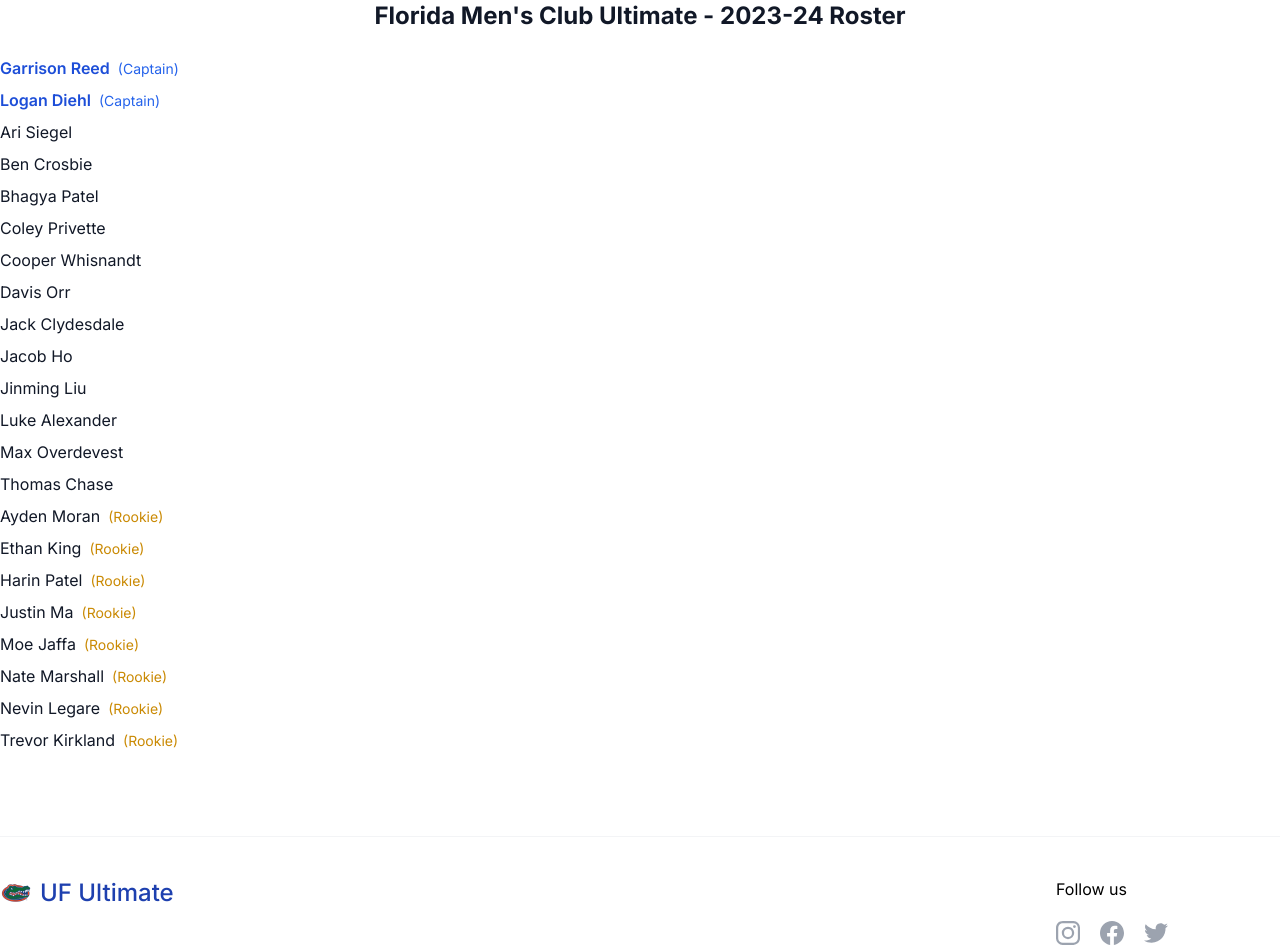
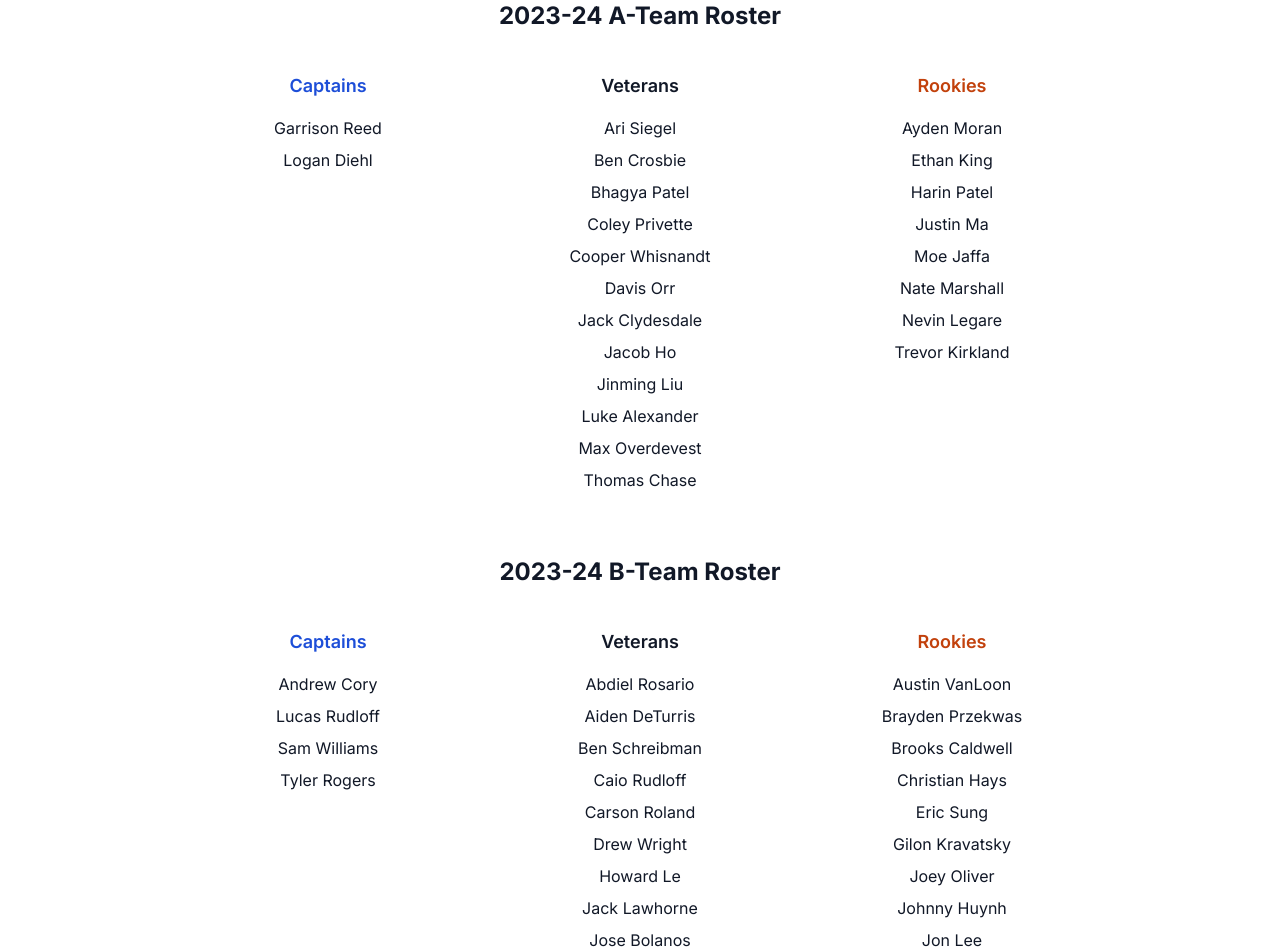
Before and after one commit to aymo16/uf-ultimate-site, a Next.js app: page /roster in a window 1280 px wide. Shown: the part 160-1112 px from the top of the page. Built offline with nearby package versions, Linux system fonts and the light colour scheme.

Commit message:
revamp roster page

```diff
--- a/src/app/roster/page.tsx
+++ b/src/app/roster/page.tsx
@@ -1,7 +1,7 @@
 import { Container } from "@/components/Container";
 
 export default function Home() {
-  const rosterData = [
+  const A_TeamData = [
     { name: "Garrison Reed", isCaptain: true },
     { name: "Logan Diehl", isCaptain: true },
     { name: "Ari Siegel" },
@@ -26,34 +26,139 @@ export default function Home() {
     { name: "Trevor Kirkland", isRookie: true },
   ];
 
+  const B_TeamData = [
+    // Captains
+    { name: "Andrew Cory", isCaptain: true, isRookie: true },
+    { name: "Lucas Rudloff", isCaptain: true },
+    { name: "Sam Williams", isCaptain: true, isRookie: true },
+    { name: "Tyler Rogers", isCaptain: true, isRookie: true },
+
+    // Regular Players
+    { name: "Abdiel Rosario" },
+    { name: "Aiden DeTurris" },
+    { name: "Ben Schreibman" },
+    { name: "Caio Rudloff" },
+    { name: "Carson Roland" },
+    { name: "Drew Wright" },
+    { name: "Howard Le" },
+    { name: "Jack Lawhorne" },
+    { name: "Jose Bolanos" },
+    { name: "Justin Galin" },
+    { name: "Kyle Stromberg" },
+    { name: "Luke Gutierrez" },
+    { name: "Riley Colquitt" },
+
+    // Rookies
+    { name: "Austin VanLoon", isRookie: true },
+    { name: "Brayden Przekwas", isRookie: true },
+    { name: "Brooks Caldwell", isRookie: true },
+    { name: "Christian Hays", isRookie: true },
+    { name: "Eric Sung", isRookie: true },
+    { name: "Gilon Kravatsky", isRookie: true },
+    { name: "Johnny Huynh", isRookie: true },
+    { name: "Jon Lee", isRookie: true },
+    { name: "Joey Oliver", isRookie: true },
+  ];
+
+
 
   return (
     <Container className="py-8 px-4 sm:px-6 lg:px-8">
-      <h2 className="text-2xl font-bold text-center text-gray-900 dark:text-gray-100 mb-6">
-        Florida Men's Club Ultimate - 2023-24 Roster
+      {/* A Team Section */}
+      <h2 className="text-2xl font-bold text-center text-gray-900 dark:text-gray-100 mb-10">
+        2023-24 A-Team Roster
       </h2>
-      <ul className="list-none space-y-2">
-        {rosterData.map((player) => (
-          <li
-            key={player.name}
-            className={`flex items-center text-gray-900 dark:text-gray-200`}
-          >
-            <div className="flex flex-row items-baseline gap-2">
-              <div className={`flex ${player.isCaptain ? 'font-semibold text-blue-700 dark:text-blue-300' : ''} ${player.isRookie ? '' : ''}`}>
-                {player.name}
-              </div>
-              <div className="flex flex-col text-sm">
-                {player.isCaptain && (
-                  <span className="text-blue-600 dark:text-blue-400">(Captain)</span>
-                )}
-                {player.isRookie && !player.isCaptain && (
-                  <span className="text-yellow-600 dark:text-yellow-400">(Rookie)</span>
-                )}
-              </div>
-            </div>
-          </li>
-        ))}
-      </ul>
+      <div className="flex justify-center ">
+        <div className="grid grid-cols-1 text-center max-w-4xl w-full md:grid-cols-3 gap-10">
+          <div>
+            <h3 className="font-semibold text-lg text-blue-700 mb-4">
+              Captains
+            </h3>
+            <ul className="list-none space-y-2">
+              {A_TeamData.filter(player => player.isCaptain).sort((a, b) => a.name.localeCompare(b.name)).map(player => (
+                <li key={player.name} className="text-gray-900 dark:text-gray-200">
+                  {player.name}
+                </li>
+              ))}
+            </ul>
+          </div>
+          <div>
+            <h3 className="font-semibold text-lg text-gray-900 dark:text-gray-500 mb-4">
+              Veterans
+            </h3>
+            <ul className="list-none space-y-2">
+              {A_TeamData.filter(player => !player.isCaptain && !player.isRookie).sort((a, b) => a.name.localeCompare(b.name)).map(player => (
+                <li key={player.name} className="text-gray-900 dark:text-gray-200">
+                  {player.name}
+                </li>
+              ))}
+            </ul>
+          </div>
+          <div>
+            <h3 className="font-semibold text-lg text-orange-700 mb-4">
+              Rookies
+            </h3>
+            <ul className="list-none space-y-2">
+              {A_TeamData.filter(player => player.isRookie && !player.isCaptain).sort((a, b) => a.name.localeCompare(b.name)).map(player => (
+                <li key={player.name} className="text-gray-900 dark:text-gray-200">
+                  {player.name}
+                </li>
+              ))}
+            </ul>
+          </div>
+        </div>
+      </div>
+
+
+      {/* Spacing between the sections */}
+      <div className="py-8"></div>
+
+      {/* B Team Section */}
+      <h2 className="text-2xl font-bold text-center text-gray-900 dark:text-gray-100 mb-10">
+        2023-24 B-Team Roster
+      </h2>
+      <div className="flex justify-center">
+        <div className="grid grid-cols-1 text-center max-w-4xl w-full md:grid-cols-3 gap-10">
+          <div>
+            <h3 className="font-semibold text-lg text-blue-700 mb-4">
+              Captains
+            </h3>
+            <ul className="list-none space-y-2">
+              {B_TeamData.filter(player => player.isCaptain).sort((a, b) => a.name.localeCompare(b.name)).map(player => (
+                <li key={player.name} className="text-gray-900 dark:text-gray-200">
+                  {player.name}
+                </li>
+              ))}
+            </ul>
+          </div>
+          <div>
+            <h3 className="font-semibold text-lg text-gray-900 dark:text-gray-500 mb-4">
+              Veterans
+            </h3>
+            <ul className="list-none space-y-2">
+              {B_TeamData.filter(player => !player.isCaptain && !player.isRookie).sort((a, b) => a.name.localeCompare(b.name)).map(player => (
+                <li key={player.name} className="text-gray-900 dark:text-gray-200">
+                  {player.name}
+                </li>
+              ))}
+            </ul>
+          </div>
+          <div>
+            <h3 className="font-semibold text-lg text-orange-700 mb-4">
+              Rookies
+            </h3>
+            <ul className="list-none space-y-2">
+              {B_TeamData.filter(player => player.isRookie && !player.isCaptain).sort((a, b) => a.name.localeCompare(b.name)).map(player => (
+                <li key={player.name} className="text-gray-900 dark:text-gray-200">
+                  {player.name}
+                </li>
+              ))}
+            </ul>
+          </div>
+        </div>
+      </div>
     </Container>
   );
+
+
 }
```
